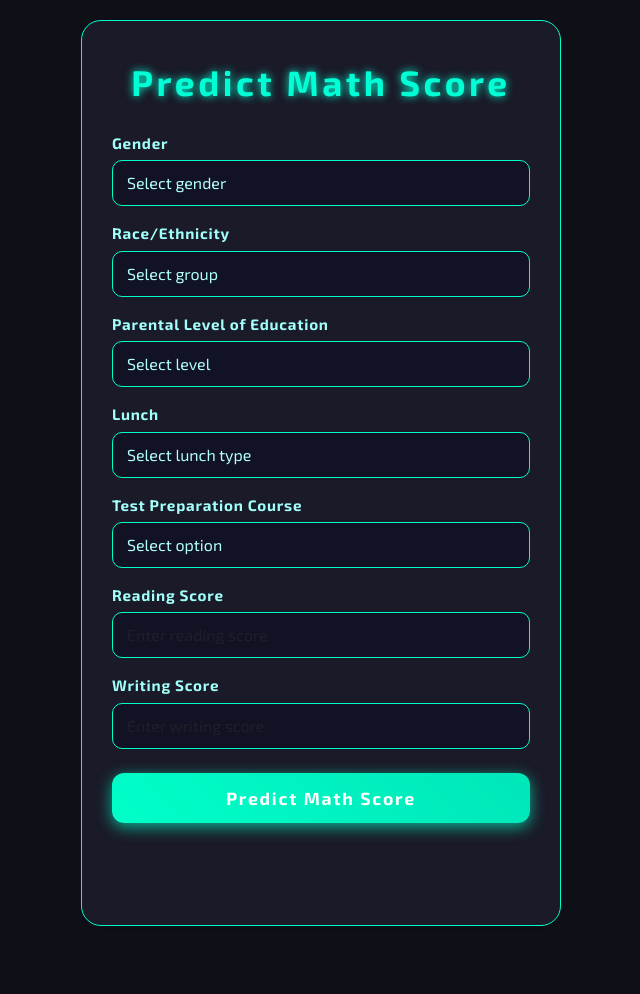
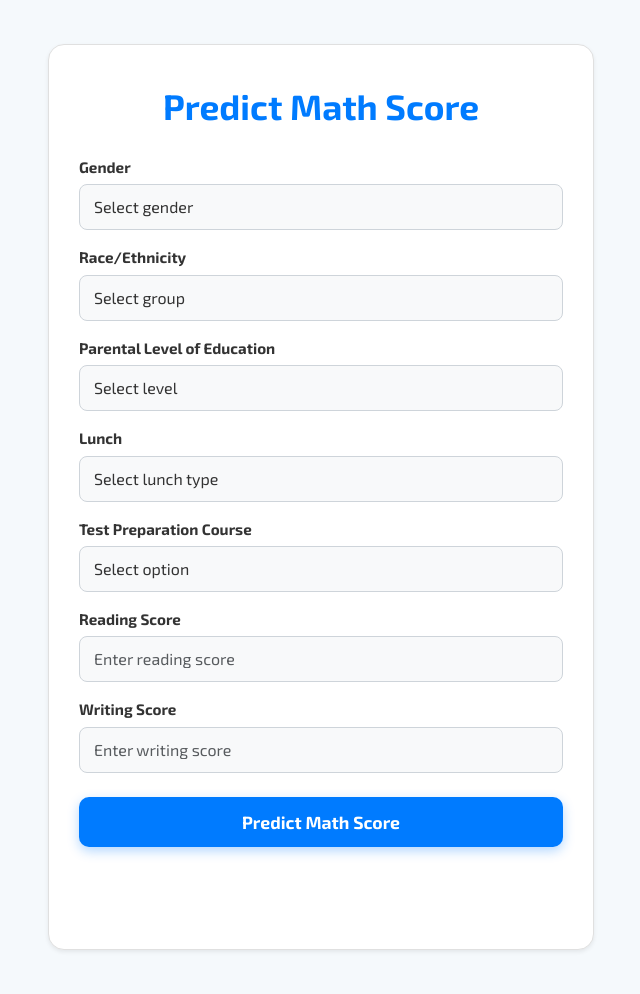
Before and after one commit to ItxUzair1/Ml-Project, a Flask app: page / in a window 1280 px wide. Shown: the whole page, without its empty margins (319-959 px from the left). Before the commit the page ends 926 px from the top, so only its background shows below. Run offline with Flask 3, Linux system fonts and the light colour scheme.

Commit message:
Updated UI

```diff
--- a/templates/index.html
+++ b/templates/index.html
@@ -9,32 +9,22 @@
     @import url('https://fonts.googleapis.com/css2?family=Exo+2:wght@400;700&display=swap');
 
     body {
-      background: #0f0f17;
+      background: #f5f9fc;
       min-height: 100vh;
       display: flex;
       justify-content: center;
       align-items: center;
-      color: #e0e0e0;
       font-family: 'Exo 2', 'Segoe UI', Tahoma, Geneva, Verdana, sans-serif;
       padding: 20px;
+      color: #333;
     }
 
     .card {
-      background: #1a1a28;
-      border-radius: 20px;
+      background: #ffffff;
+      border-radius: 16px;
       padding: 40px 30px;
-      width: 100%;
-      max-width: 480px;
-      box-shadow:
-        0 0 10px #00ffc8,
-        0 0 30px #00ffc8;
-      border: 1px solid #00ffc8;
-      transition: box-shadow 0.3s ease;
-    }
-    .card:hover {
-      box-shadow:
-        0 0 20px #00ffe5,
-        0 0 40px #00ffe5;
+      box-shadow: 0 0 15px rgba(0, 123, 255, 0.2);
+      border: 1px solid #e0e0e0;
     }
 
     h2 {
@@ -42,15 +32,12 @@
       font-size: 2.2rem;
       margin-bottom: 1.8rem;
       text-align: center;
-      letter-spacing: 0.1em;
-      color: #00ffd5;
-      text-shadow: 0 0 8px #00ffd5;
+      color: #007bff;
     }
 
     label.form-label {
       font-weight: 600;
-      color: #a0fff9;
-      letter-spacing: 0.05em;
+      color: #333;
       font-size: 0.95rem;
       margin-bottom: 0.35rem;
       display: block;
@@ -58,53 +45,47 @@
 
     select.form-select,
     input.form-control {
-      background: #121225;
-      border: 1.8px solid #00ffc8;
-      color: #b0fff9;
-      border-radius: 10px;
+      background: #f8f9fa;
+      border: 1px solid #ced4da;
+      color: #333;
+      border-radius: 8px;
       padding: 10px 14px;
       font-size: 1rem;
-      transition: border-color 0.3s ease;
     }
+
     select.form-select:focus,
     input.form-control:focus {
       outline: none;
-      border-color: #00ffe5;
-      box-shadow: 0 0 8px #00ffe5;
-      color: #e0fff9;
-      background: #0e0e18;
+      border-color: #007bff;
+      box-shadow: 0 0 5px rgba(0, 123, 255, 0.4);
     }
 
     .btn-primary {
-      background: linear-gradient(45deg, #00ffc8, #00e6b8);
+      background: #007bff;
       border: none;
-      font-weight: 700;
-      letter-spacing: 0.1em;
+      font-weight: 600;
       font-size: 1.1rem;
-      border-radius: 12px;
+      border-radius: 10px;
       padding: 12px 0;
-      box-shadow: 0 4px 15px #00ffc8aa;
+      box-shadow: 0 4px 12px rgba(0, 123, 255, 0.3);
+      width: 100%;
       transition: background 0.3s ease, box-shadow 0.3s ease;
-      width: 100%;
-      cursor: pointer;
     }
+
     .btn-primary:hover {
-      background: linear-gradient(45deg, #00ffe5, #00ccaa);
-      box-shadow: 0 6px 25px #00ffe5cc;
+      background: #0056b3;
+      box-shadow: 0 6px 20px rgba(0, 123, 255, 0.4);
     }
 
     .result {
       margin-top: 30px;
       font-size: 1.4rem;
       font-weight: 700;
-      color: #00ffc8;
+      color: #28a745;
       text-align: center;
-      letter-spacing: 0.07em;
-      text-shadow: 0 0 8px #00ffc8bb;
       min-height: 2rem;
     }
 
-    /* Responsive */
     @media (max-width: 500px) {
       .card {
         padding: 30px 20px;
@@ -116,7 +97,10 @@
   </style>
 </head>
 <body>
-  <div class="card shadow-sm">
+  <div class="container">
+    <div class="row justify-content-center">
+      <div class="col-12 col-sm-10 col-md-8 col-lg-6">
+        <div class="card shadow-sm mt-4 mb-4">
           <h2>Predict Math Score</h2>
           <form id="predictionForm" autocomplete="off">
 
@@ -173,9 +157,11 @@
 
           <div id="result" class="result"></div>
         </div>
+      </div>
+    </div>
+  </div>
 
   <script src="https://cdn.jsdelivr.net/npm/bootstrap@5.3.0/dist/js/bootstrap.bundle.min.js"></script>
-
   <script>
     const form = document.getElementById("predictionForm");
     const resultDiv = document.getElementById("result");
```
Lines whose indentation alone changed are shown as unchanged.
